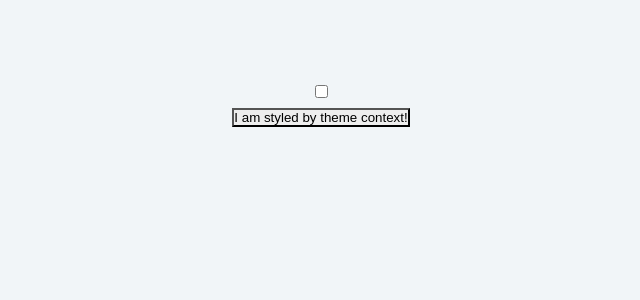
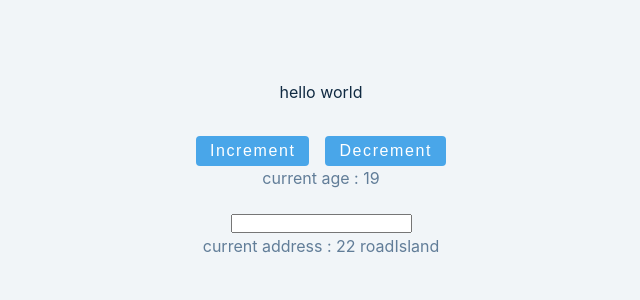
Before and after one commit to alivarastepour/react, a React (Create React App) app: page / in a window 1280 px wide. Shown: the top 300 px of the page, without its empty margins (319-959 px from the left). Built offline with nearby package versions, Linux system fonts and the light colour scheme.

Commit message:
useReducer simple example

```diff
--- a/src/App.js
+++ b/src/App.js
@@ -1,5 +1,5 @@
 import React from 'react'
-import Setup from './tutorial/8-useContext/setup/2-useContext';
+import Setup from './tutorial/6-useReducer/useReducer';
 function App() {
   return (
     <div className='container'>
--- /dev/null
+++ b/src/tutorial/6-useReducer/useReducer.js
@@ -0,0 +1,44 @@
+import React, {useReducer} from "react";
+
+
+
+const Setup = () => {
+
+    const initState = {
+        name:'ali',
+        age:19,
+        address:'22 roadIsland'
+    }
+
+    const reducer = (state, action) => {
+        let newState ;
+        switch (action.type) {
+            case 'ageAdd':
+                newState = {...state, age: state.age+1};
+                break;
+            case 'ageRem':
+                newState = {...state, age: state.age-1};
+                break;
+            case 'changeAddress':
+                newState = {...state, address: action.payload};
+                break;
+        }
+        return newState ;
+    }
+
+    const [state, dispatch] = useReducer(reducer, initState);
+
+    return <>
+
+        <div>hello world</div>
+        <div>
+            <button onClick={() => dispatch({type: 'ageAdd'})} className="btn">increment</button>
+            <button onClick={() => dispatch({type: 'ageRem'})} className="btn">decrement</button>
+            <p>current age : {state.age}</p>
+            <input onChange={(e) => dispatch({type:'changeAddress', payload:e.target.value})} type="text"/>
+            <p>current address : {state.address}</p>
+        </div>
+    </>
+}
+
+export default Setup;
```
